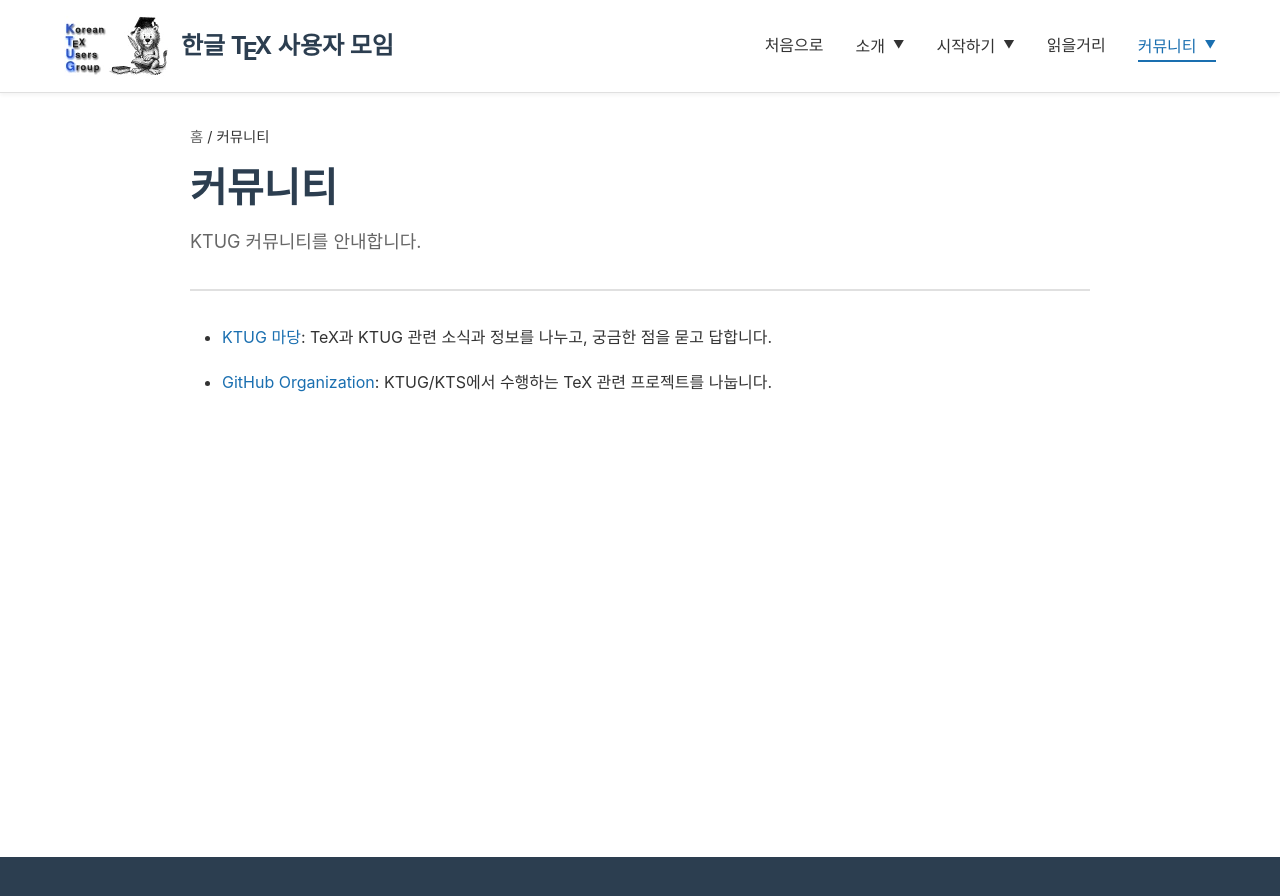
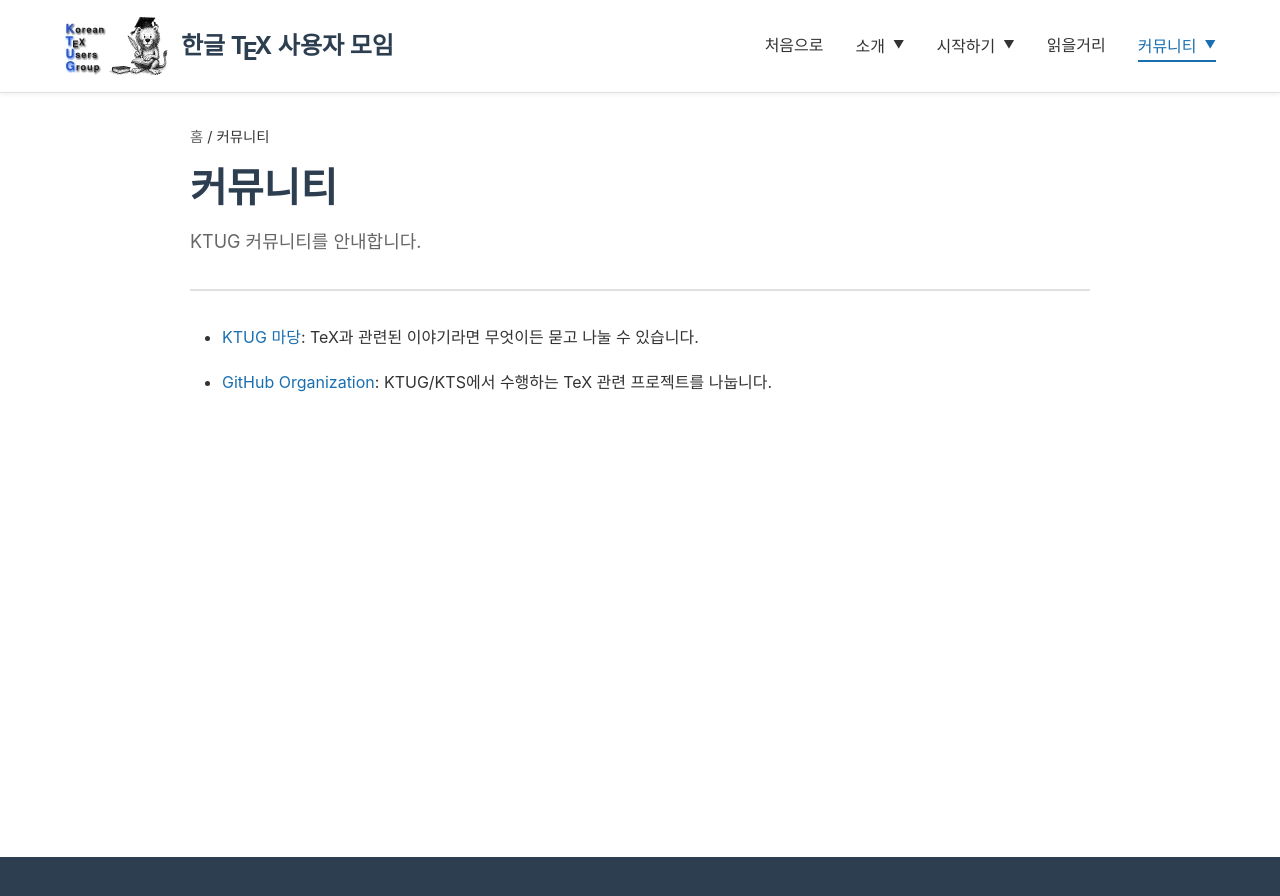
Before and after one commit to KoreanTUG/ktug-main-site, a Jekyll site: the page built from _pages/community/00-overview.md, in a window 1280 px wide and 900 px high. Shown: the top 896 px of the window. Built offline with Jekyll 4.4.1, drawn with Linux system fonts in a browser that asks for light colours.

Commit message:
커뮤니티 소개 문구 수정
Co-Authored-By: Claude Opus 5.5 <noreply@anthropic.com>

```diff
--- a/_pages/community/00-overview.md
+++ b/_pages/community/00-overview.md
@@ -5,6 +5,6 @@ description: KTUG 커뮤니티를 안내합니다.
 permalink: /community/
 ---
 
-- [KTUG 마당](https://discourse.ktug.org): TeX과 KTUG 관련 소식과 정보를 나누고, 궁금한 점을 묻고 답합니다.
+- [KTUG 마당](https://discourse.ktug.org): TeX과 관련된 이야기라면 무엇이든 묻고 나눌 수 있습니다.
 
 - [GitHub Organization](https://github.com/KoreanTUG): KTUG/KTS에서 수행하는 TeX 관련 프로젝트를 나눕니다.
--- a/index.html
+++ b/index.html
@@ -27,7 +27,7 @@ description: 한글텍사용자모임에 오신 것을 환영합니다
 
                 <div class="feature-card">
                     <h3><span class="feature-icon">{% include icons/messages-square.svg %}</span>커뮤니티</h3>
-                    <p>TeX 관련 정보 공유와 묻고 답하기 서비스를 제공하는 커뮤니티를 운영합니다.</p>
+                    <p>TeX과 관련된 이야기라면 무엇이든 묻고 나눌 수 있는 커뮤니티를 운영합니다.</p>
                     <a href="https://discourse.ktug.org" class="feature-link">커뮤니티로 이동 →</a>
                 </div>
 
```
